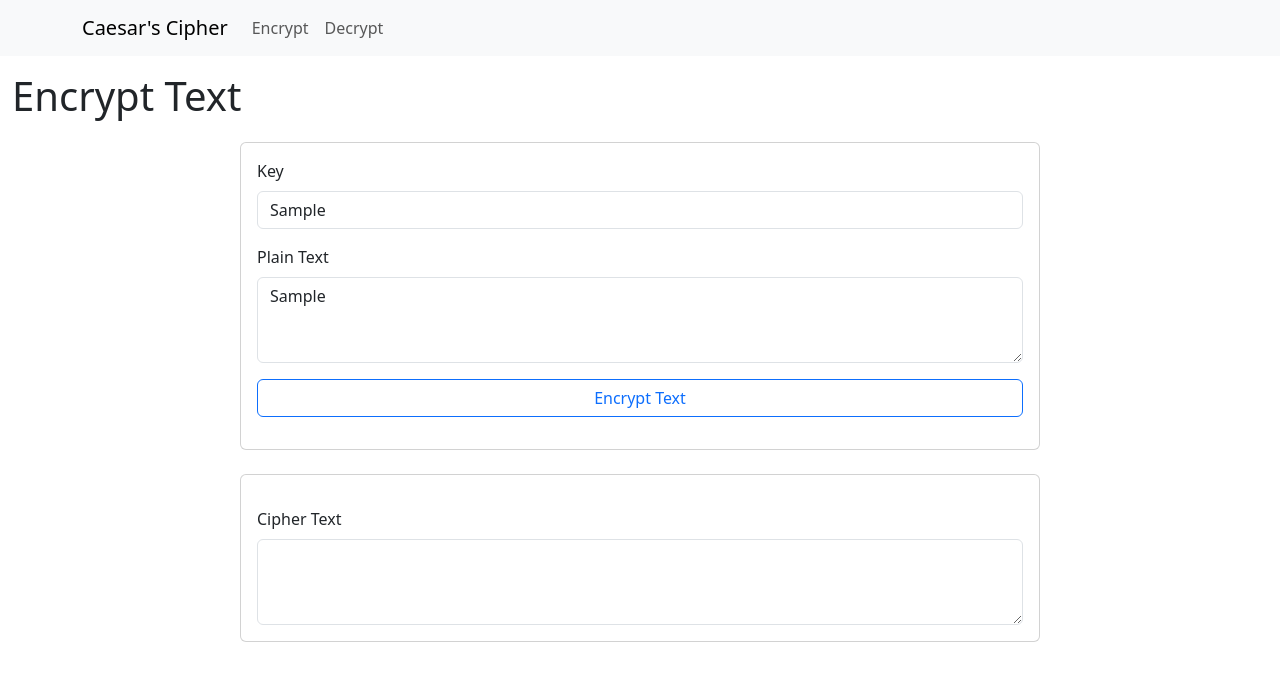
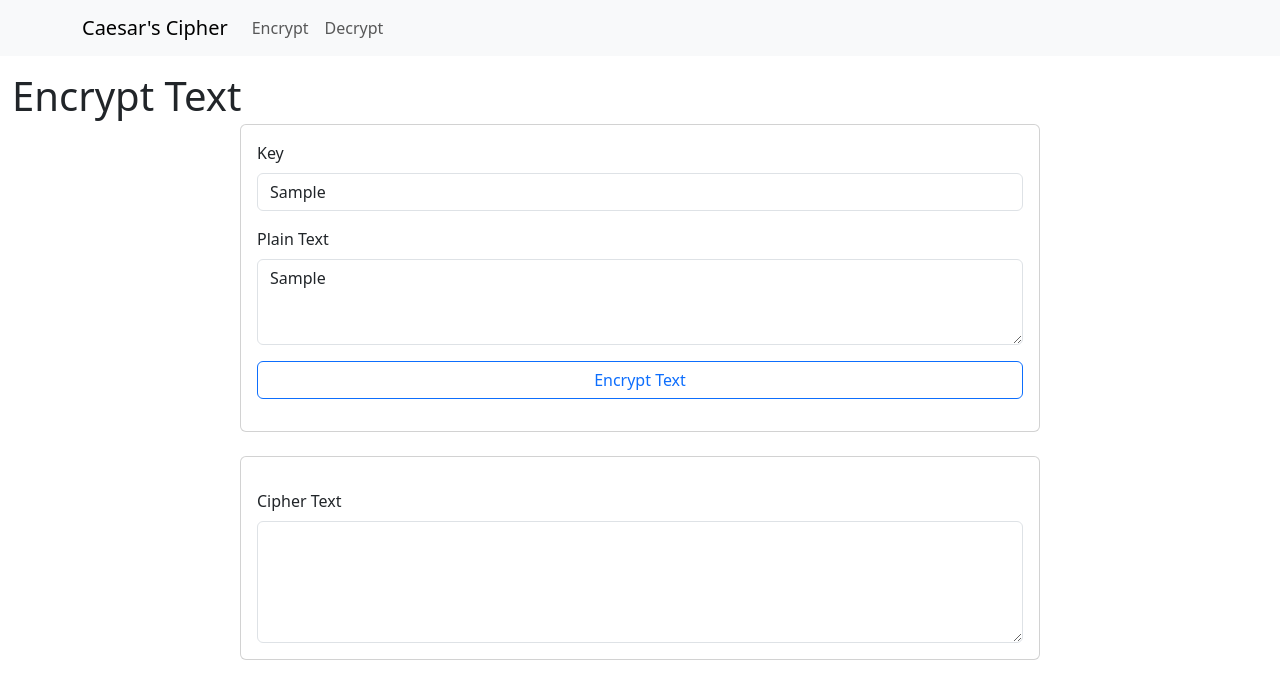
Before and after one commit to DasunNethsara-04/caesar-cipher, a React (Vite) app in the folder frontend/: page /encrypt in a window 1280 px wide. Both pictures are taken after typing "Sample", "Sample" into the empty fields and a click on the button "Encrypt Text". Shown: the top 698 px of the page. Built offline with nearby package versions, Linux system fonts and the light colour scheme; no server answers.

Commit message:
update Encrypt component to display cipher text in output field and enhance styling

```diff
--- a/frontend/src/pages/Encrypt.tsx
+++ b/frontend/src/pages/Encrypt.tsx
@@ -20,7 +20,7 @@ function Encrypt() {
                 },
             });
             if (response.status === 200 || response) {
-                console.log(response.data);
+                setOutputText(response.data.cipherText);
             }
         } catch (err) {
             console.error(err);
@@ -60,7 +60,16 @@ function Encrypt() {
                             <Card.Body>
                                 <Form.Group className='mt-3'>
                                     <Form.Label>Cipher Text</Form.Label>
-                                    <Form.Control as="textarea" rows={3} cols={50} name='outputText' readOnly />
+                                    <Form.Control
+                                        as="textarea"
+                                        rows={3}
+                                        cols={50}
+                                        name='outputText'
+                                        value={outputText}
+                                        className='text-center'
+                                        style={{ fontSize: '1.5rem', fontWeight: 'bold' }}
+                                        readOnly
+                                    />
                                 </Form.Group>
                             </Card.Body>
                         </Card>
```
